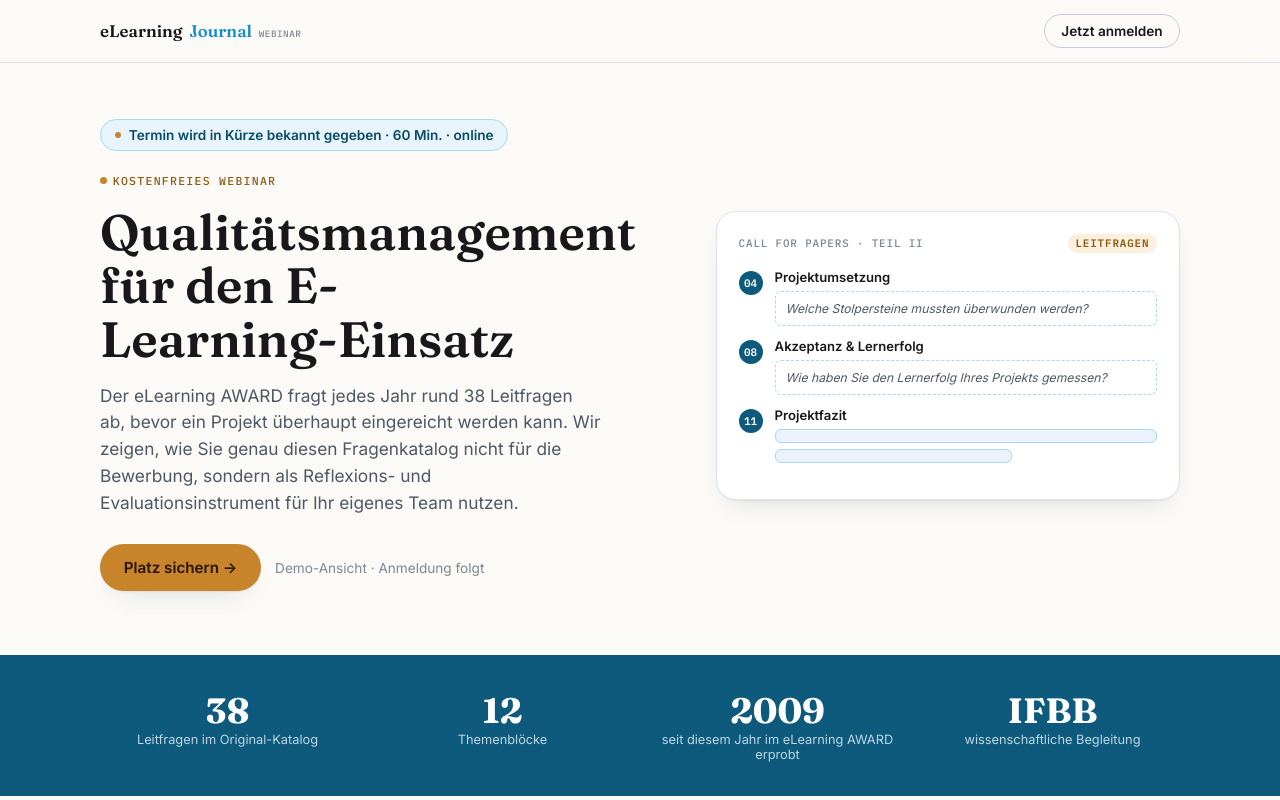
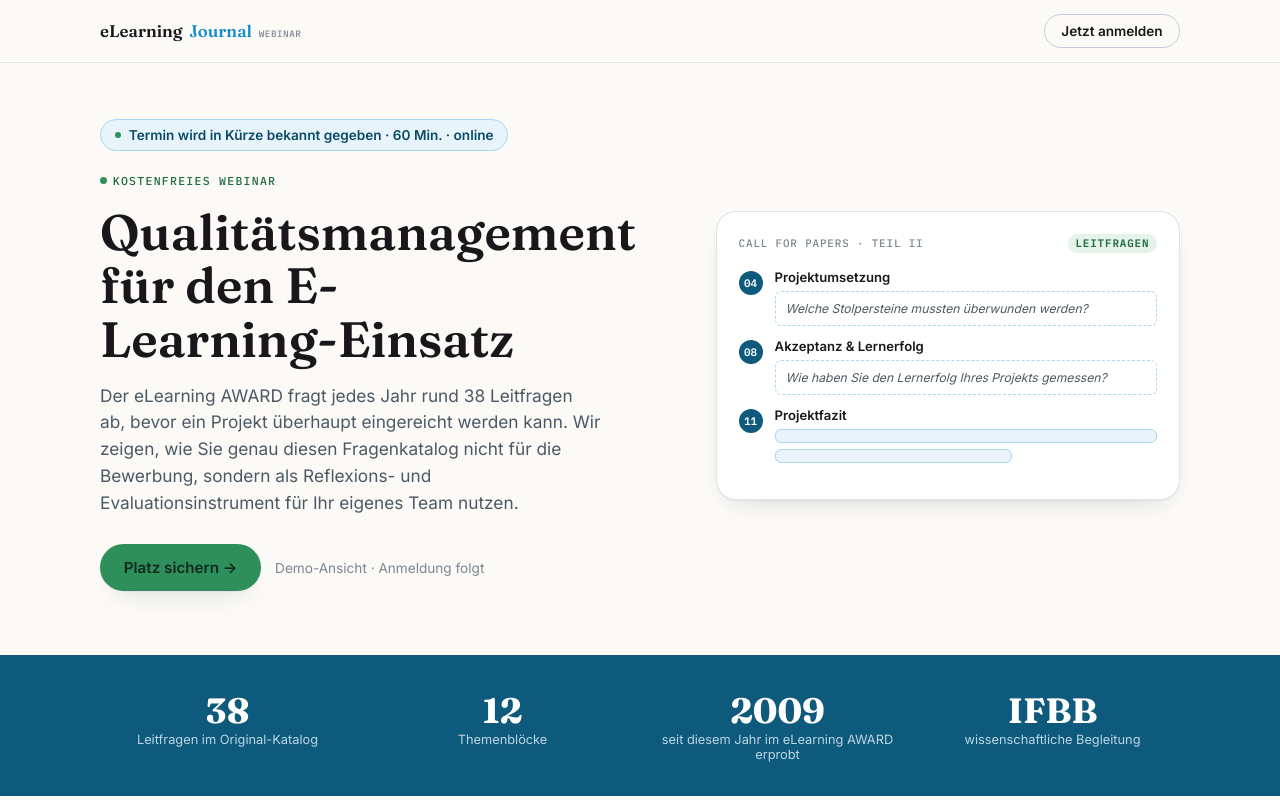
Before and after one commit to SiepmannMedia/1.-Projekt, a plain HTML site: page index.html in a window 1280 px wide. Shown: the top 800 px of the page. Drawn offline with Linux system fonts and the light colour scheme.

Commit message:
Update accent color: brown/gold -> green

```diff
--- a/index.html
+++ b/index.html
@@ -12,9 +12,9 @@
     --primary:#0e5a7d;
     --primary-ink:#0a4a66;
     --primary-tint:#e7f4fb;
-    --accent:#c8842a;
-    --accent-ink:#8f5c15;
-    --accent-tint:#fbf0de;
+    --accent:#2f8f5b;
+    --accent-ink:#1f6b43;
+    --accent-tint:#e5f3ea;
     --border:#dde4ea;
     --border-strong:#c3ccd6;
     --field-fill:#eaf3fb;
@@ -36,9 +36,9 @@
       --primary:#3faddd;
       --primary-ink:#cde9f7;
       --primary-tint:#153148;
-      --accent:#e3a256;
-      --accent-ink:#f6d9ab;
-      --accent-tint:#2a2113;
+      --accent:#5cbf8b;
+      --accent-ink:#bfe8d2;
+      --accent-tint:#16281f;
       --border:#233039;
       --border-strong:#354652;
       --field-fill:#132738;
@@ -112,7 +112,7 @@
     transition:transform .15s ease, box-shadow .15s ease;
   }
   .btn:hover{transform:translateY(-1px);}
-  .btn-primary{background:var(--accent);color:#241505;box-shadow:var(--shadow);}
+  .btn-primary{background:var(--accent);color:#0f2a1c;box-shadow:var(--shadow);}
   .btn-ghost{background:transparent;color:var(--surface);border-color:rgba(255,255,255,.4);}
   .btn-outline{background:transparent;color:var(--ink);border-color:var(--border-strong);}
 
@@ -503,7 +503,7 @@
       <div class="eyebrow">Anmeldung</div>
       <h2>Machen Sie die 38 Leitfragen zu Ihrem Qualitäts-Werkzeug</h2>
       <p>Sichern Sie sich einen Platz &mdash; das vollständige Reflexionsraster erhalten alle Teilnehmenden im Anschluss als Download.</p>
-      <a class="btn btn-ghost" href="#" style="background:var(--accent);color:#241505;border-color:transparent;">Jetzt anmelden →</a>
+      <a class="btn btn-ghost" href="#" style="background:var(--accent);color:#0f2a1c;border-color:transparent;">Jetzt anmelden →</a>
       <span class="note">Demo-Landingpage &mdash; Formular/Link folgen mit den finalen Eckdaten.</span>
     </div>
   </section>
```
